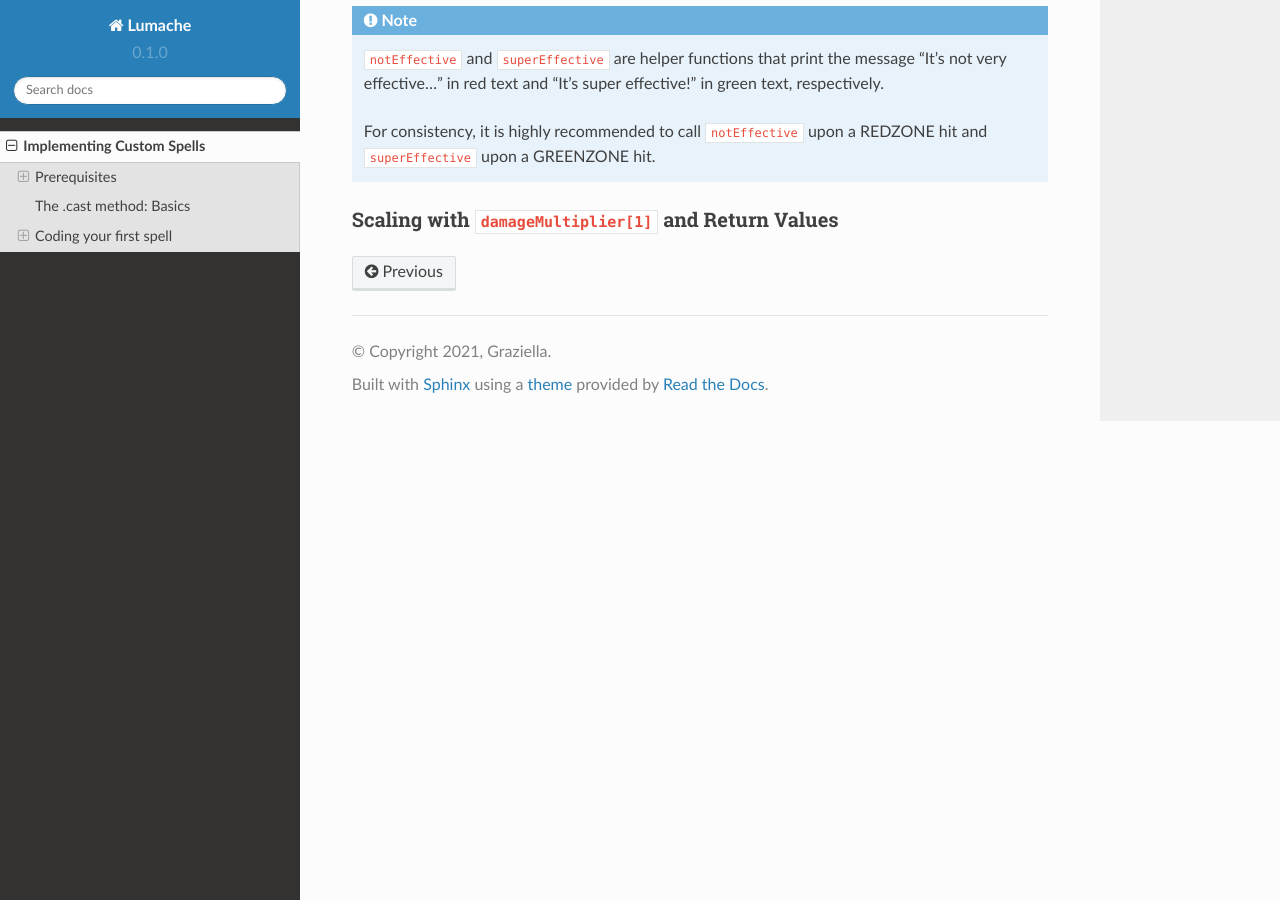
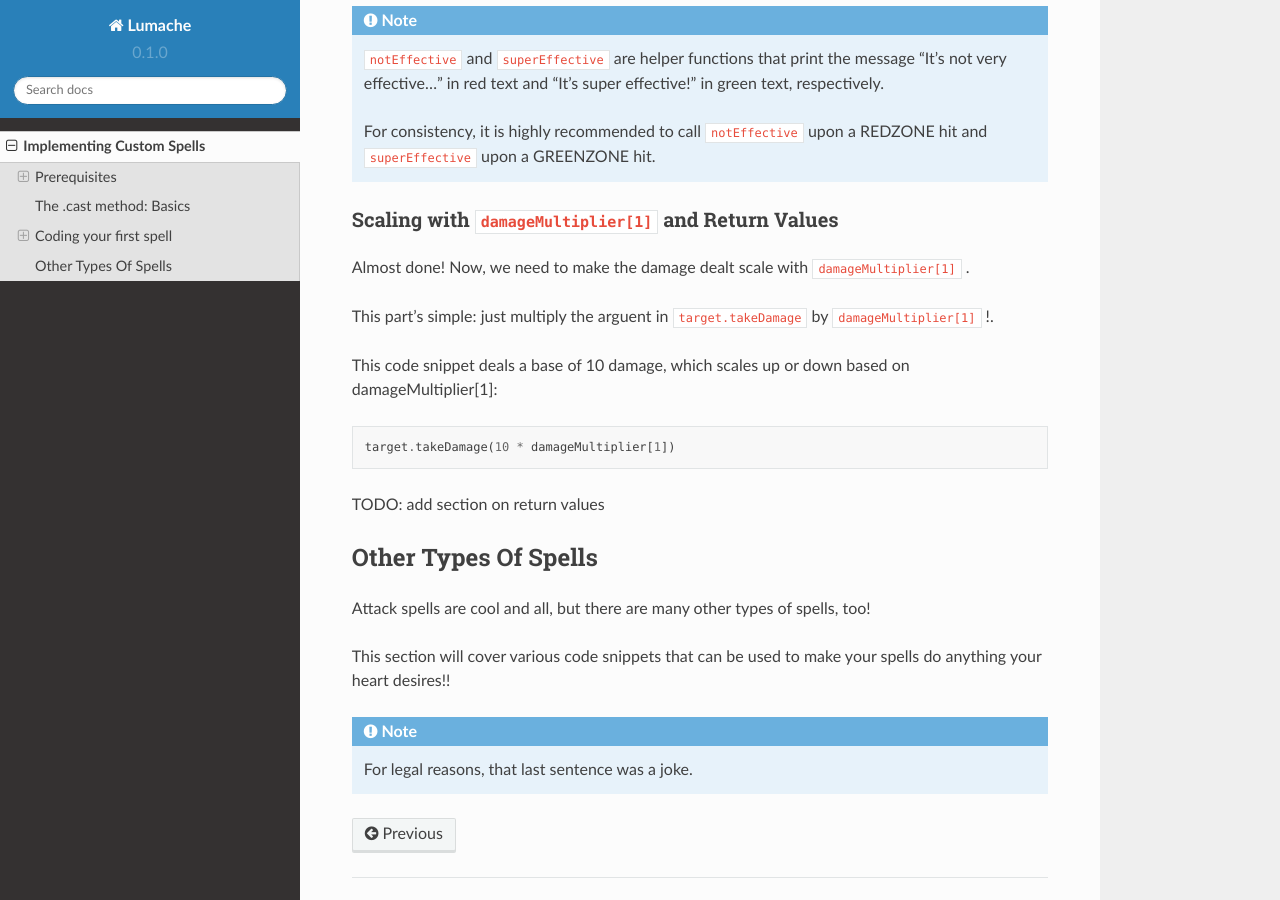
Before and after one commit to SmartyNotchy/FCP-Docs, a Sphinx documentation site: the page built from docs/source/spells.rst, in a window 1280 px wide and 900 px high, scrolled down 5198 px. Built offline with Sphinx 7.4.7 and the Read the Docs theme 2.0.0, drawn with Linux system fonts in a browser that asks for light colours.

Commit message:
Update spells.rst

```diff
--- a/docs/source/spells.rst
+++ b/docs/source/spells.rst
@@ -206,9 +206,31 @@ Now, let's make the damage dealt differ based on the hitbar result::
          superEffective()
 
 .. note::
+
    ``notEffective`` and ``superEffective`` are helper functions that print the message "It's not very effective..." in red text and "It's super effective!" in green text, respectively.
 
    For consistency, it is highly recommended to call ``notEffective`` upon a REDZONE hit and ``superEffective`` upon a GREENZONE hit.
 
 Scaling with ``damageMultiplier[1]`` and Return Values
 ~~~~~~~~~~~~~~~~~~~~~~~~~~~~~~~~~~~~~~~~~~~~~~~~~~~~~~
+
+Almost done! Now, we need to make the damage dealt scale with ``damageMultiplier[1]`` .
+
+This part's simple: just multiply the arguent in ``target.takeDamage`` by ``damageMultiplier[1]`` !.
+
+This code snippet deals a base of 10 damage, which scales up or down based on damageMultiplier[1]::
+
+   target.takeDamage(10 * damageMultiplier[1])
+
+TODO: add section on return values
+
+Other Types Of Spells
+---------------------
+
+Attack spells are cool and all, but there are many other types of spells, too!
+
+This section will cover various code snippets that can be used to make your spells do anything your heart desires!!
+
+.. note::
+
+   For legal reasons, that last sentence was a joke.
```
